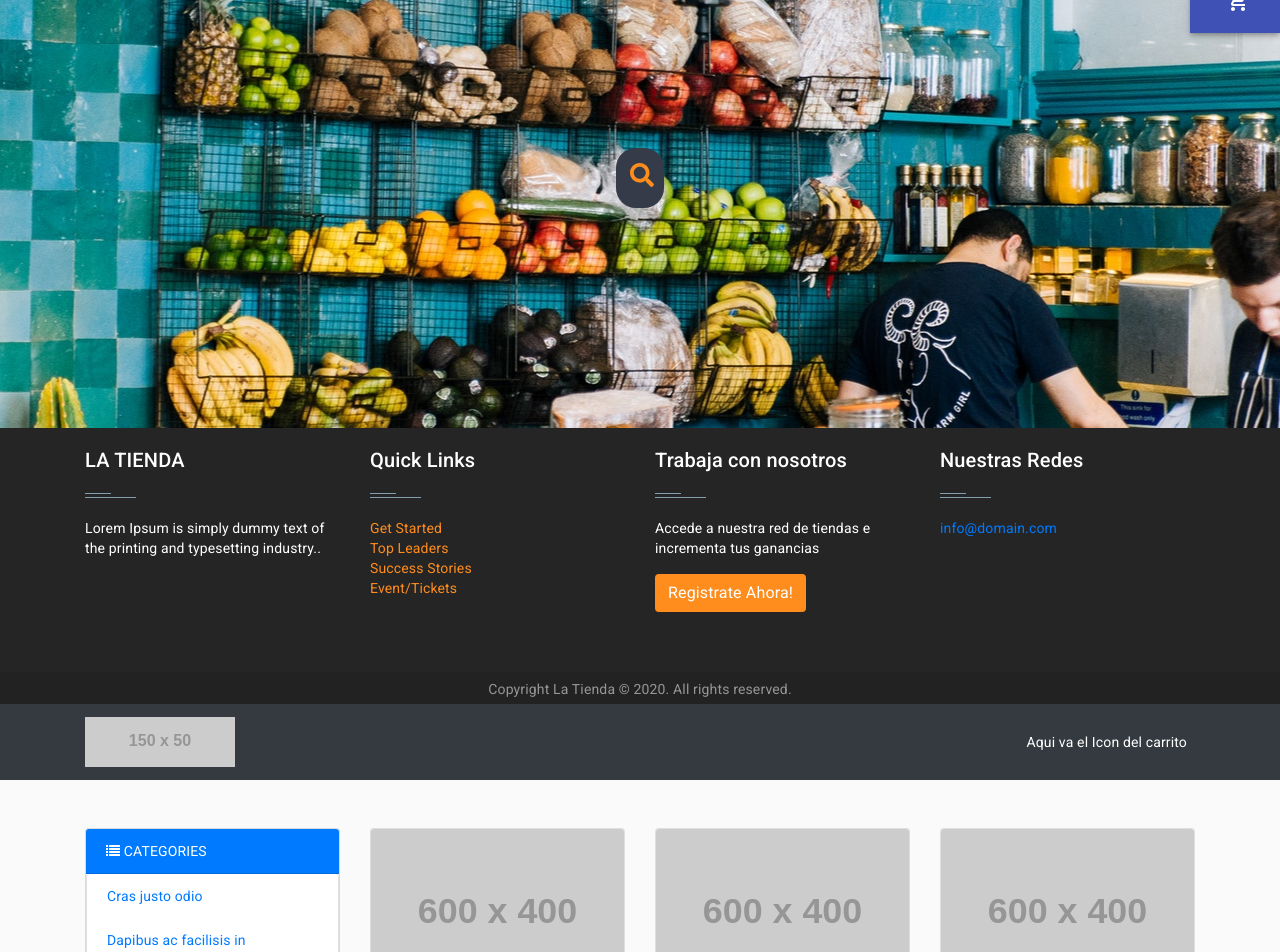
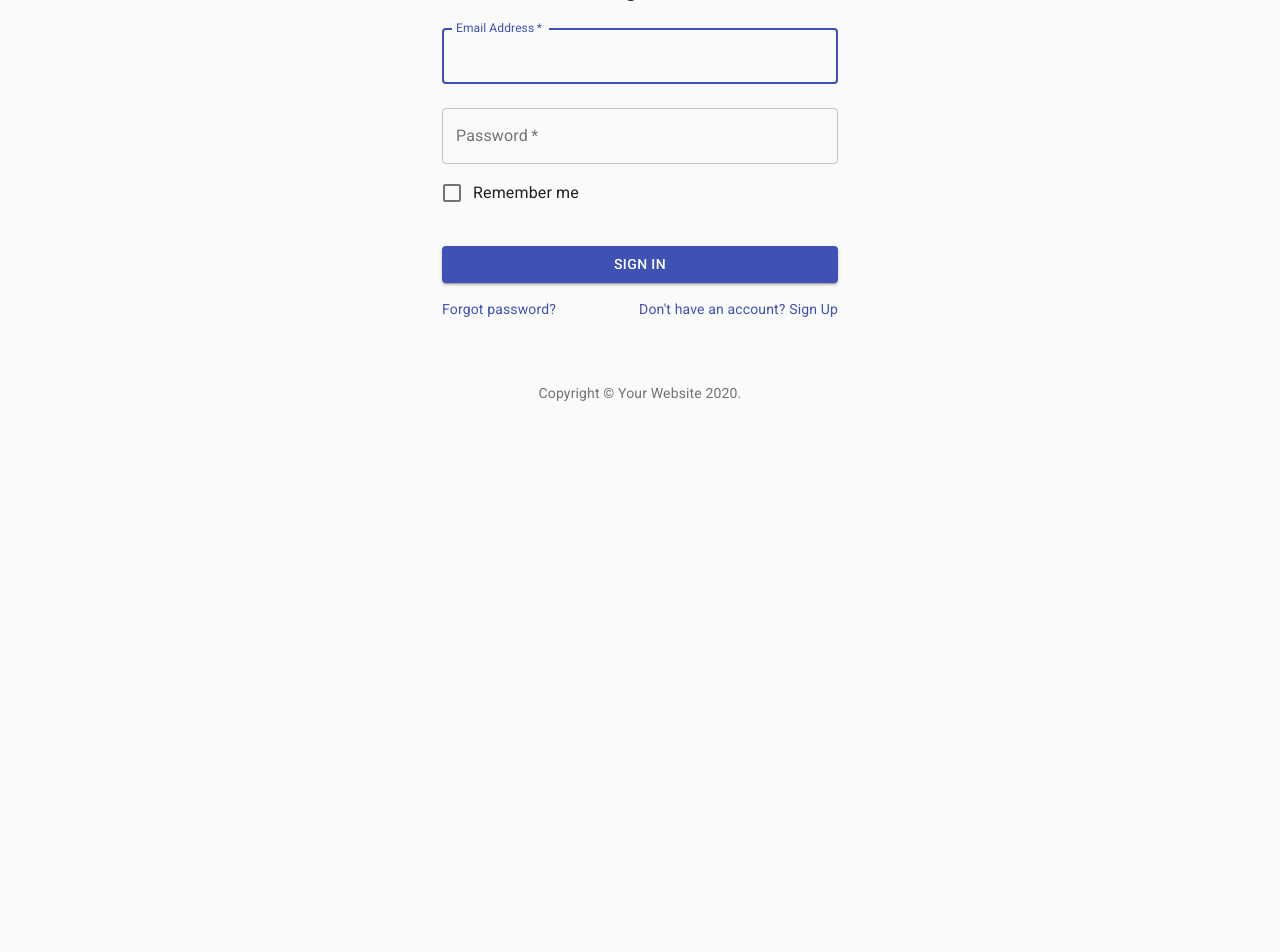
Before and after one commit to angelopez10/La-Tienda, a React (Create React App) app: page / in a window 1280 px wide. Shown: the part 200-1152 px from the top of the page. After the commit the page ends 800 px from the top, so only its background shows below. Built offline with nearby package versions, Linux system fonts and the light colour scheme.

Commit message:
Modal Login

```diff
--- a/package.json
+++ b/package.json
@@ -20,6 +20,7 @@
     "react-bootstrap": "^1.0.0-beta.17",
     "react-burger-menu": "^2.6.13",
     "react-dom": "^16.13.0",
+    "react-router-dom": "^5.1.2",
     "react-scripts": "3.4.0",
     "react-sidebar": "^3.0.2"
   },
--- a/src/App.js
+++ b/src/App.js
@@ -2,7 +2,7 @@ import React from 'react';
 
 import ModalView from './js/views/ModalView';
 
-
+import SignIn from './js/Components/Modals/SigIn'
 import HomeMap from './js/views/HomeMap'
 import Home from './js/views/Home';
 import Tienda from './js/views/Tienda';
@@ -18,12 +18,7 @@ function App() {
     <div className="App">
 
       <ModalView />
-
-
-
-      <Home/>
-
-      <Tienda />
+      <SignIn />
 
 
     </div>
--- a/src/js/Components/Modals/Modal.js
+++ b/src/js/Components/Modals/Modal.js
@@ -1,13 +1,12 @@
 import React from "react";
-import Modal from 'react-bootstrap/Modal'
-import Button from 'react-bootstrap/Button'
-
-
-
-
+import Modal from "react-bootstrap/Modal";
+import Button from "react-bootstrap/Button";
+import Form from 'react-bootstrap/Form'
+import {BrowserRouter as Router, Link} from 'react-router-dom';
 
 export default function MyVerticallyCenteredModal(props) {
   return (
+	<Router>
     <Modal
       {...props}
       size="lg"
@@ -15,21 +14,40 @@ export default function MyVerticallyCenteredModal(props) {
       centered
     >
       <Modal.Header closeButton>
-		  <Modal.Title id="contained-modal-title-vcenter">
-			Modal heading
-		  </Modal.Title>
+        <Modal.Title id="contained-modal-title-vcenter">Sign in</Modal.Title>
       </Modal.Header>
       <Modal.Body>
-		  <h4>Centered Modal</h4>
-		  <p>
-			Cras mattis consectetur purus sit amet fermentum. Cras justo odio,
-			dapibus ac facilisis in, egestas eget quam. Morbi leo risus, porta ac
-			consectetur ac, vestibulum at eros.
-		  </p>
+        <Form>
+          <Form.Group controlId="formBasicEmail">
+            <Form.Label>Email address</Form.Label>
+            <Form.Control type="email" placeholder="Enter email" />
+            <Form.Text className="text-muted">
+              We'll never share your email with anyone else.
+            </Form.Text>
+          </Form.Group>
+
+          <Form.Group controlId="formBasicPassword">
+            <Form.Label>Password</Form.Label>
+            <Form.Control type="password" placeholder="Password" />
+          </Form.Group>
+          <Form.Group controlId="formBasicCheckbox">
+            <Form.Check type="checkbox" label="Remember me" />
+          </Form.Group>
+          <Button variant="primary" type="submit" size='lg' block onClick={props.onHide}>
+            Sign In
+          </Button>
+        </Form>
       </Modal.Body>
       <Modal.Footer>
+	 	<Link href="#" variant="body2">
+                Forgot password?
+        </Link>
+	  	<Link href="#" variant="body2">
+                {"Don't have an account? Sign Up"}
+        </Link>
         <Button onClick={props.onHide}>Close</Button>
       </Modal.Footer>
     </Modal>
+	</Router>
   );
 }
--- a/src/js/views/ModalView.js
+++ b/src/js/views/ModalView.js
@@ -1,6 +1,6 @@
 import React from 'react';
 import 'bootstrap/dist/css/bootstrap.min.css';
-import MyVerticallyCenteredModal from '../Components/Modals/Modal'
+import SignIn from '../Components/Modals/Modal'
 import Button from 'react-bootstrap/Button'
 import ButtonToolbar from 'react-bootstrap/Button'
 
@@ -19,7 +19,7 @@ function ModalView() {
 		  Launch vertically centered modal
 		</Button>
 
-		<MyVerticallyCenteredModal
+		<SignIn
 		  show={modalShow}
 		  onHide={() => setModalShow(false)}
 		/>
```
Also changed, not shown: 1 other file (tests, documents, lock files or other folders). Lines whose indentation alone changed are shown as unchanged.
